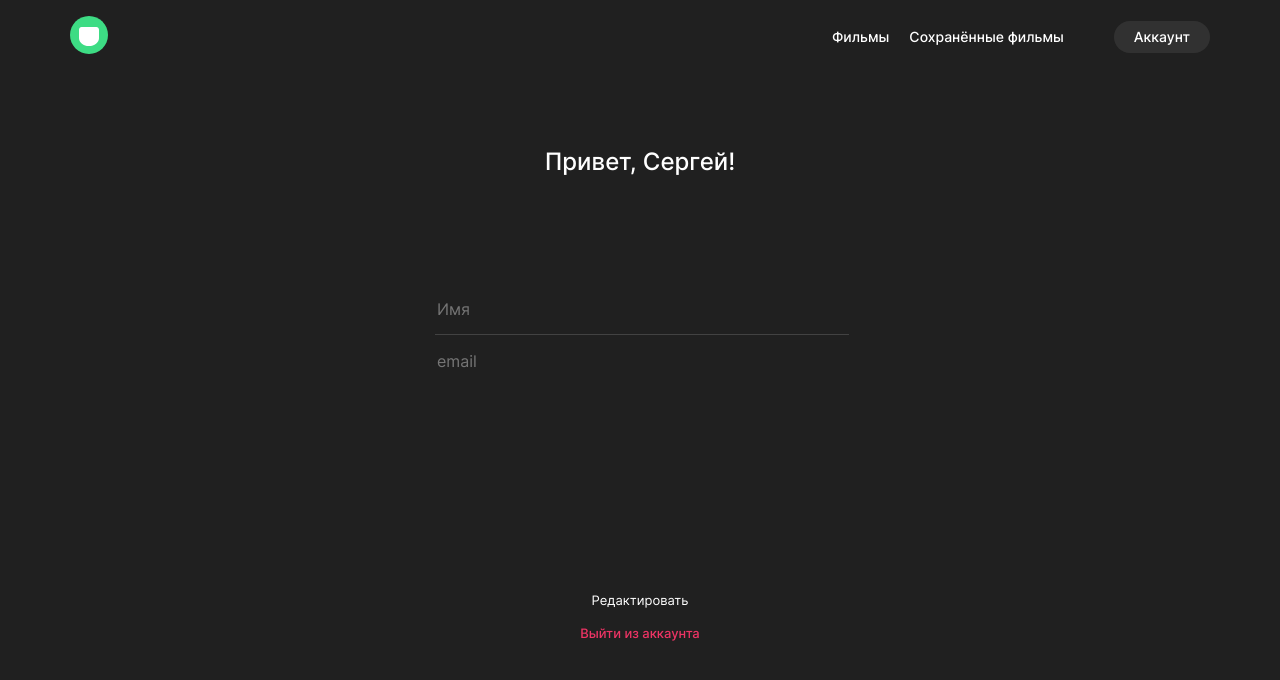
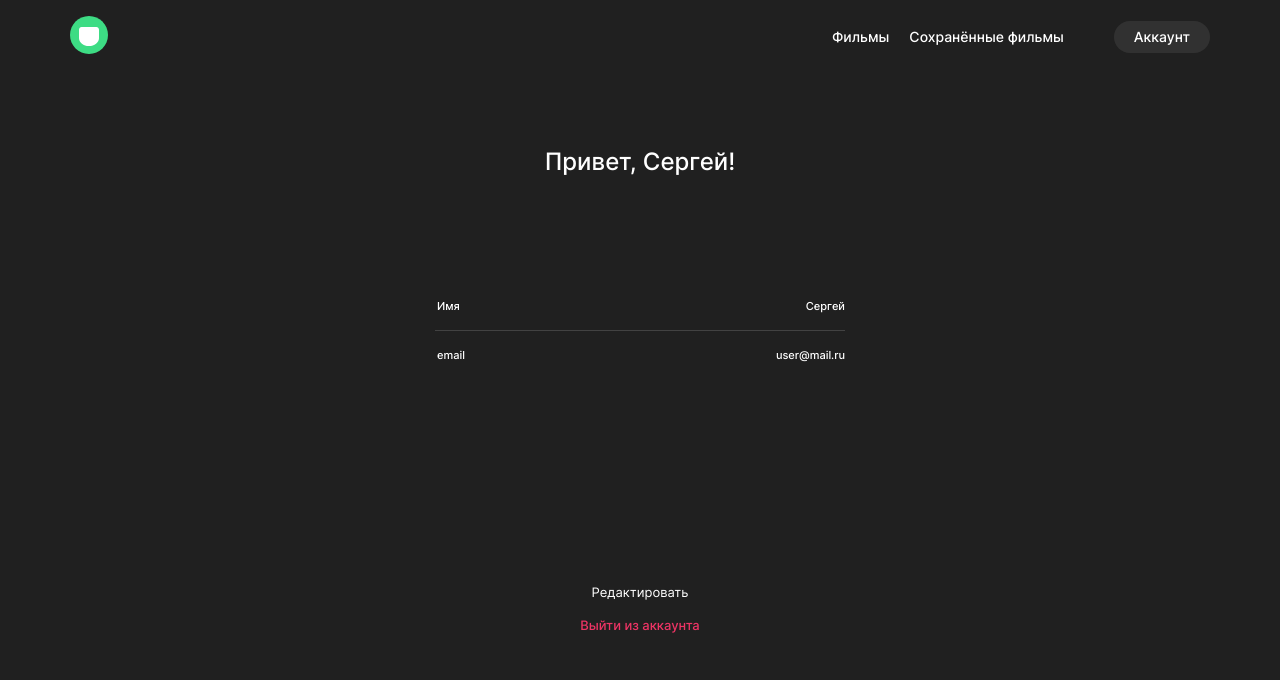
Before and after one commit to stown100/movies-explorer-frontend, a React app: page /profile in a window 1280 px wide. Built offline with nearby package versions, Linux system fonts and the light colour scheme.

Commit message:
Первая проверка

```diff
--- a/src/componenst/Profile/Profile.js
+++ b/src/componenst/Profile/Profile.js
@@ -13,22 +13,32 @@ const Profile = ({ onSignOut }) => {
                 <Header />
                 <div className="profile__title">Привет, Сергей!</div>
                 <form className="profile__form" action="#" noValidate>
+
+                    <div className='profile__form_unit'>
                         <input onChange={e => name.onChange(e)} onBlur={e => name.onBlur(e)}
                             value={name.value} type="text"
                             className={((name.isDirty && name.isEmpty) || (name.isDirty && name.minLengthError) || (name.isDirty && name.maxLengthError))
                                 ? "profile__form_input-red" : "profile__form_input"}
                             placeholder="Имя" required>
                         </input>
+                        <label className='profile__form_label'>
+                            Сергей
+                        </label>
+                    </div>
                     {((name.isDirty && name.isEmpty) || (name.isDirty && name.minLengthError) || (name.isDirty && name.maxLengthError)) && <span className="form__input_span">
                         Введите имя от 2 до 30 символов
                     </span>}
-
+                    <div className='profile__form_unit'>
                         <input onChange={e => email.onChange(e)} onBlur={e => email.onBlur(e)}
                             value={email.value} type="email"
                             className={((email.isDirty && email.isEmpty) || (email.isDirty && email.minLengthError) || (email.isDirty && email.emailError))
                                 ? "profile__form_input-red" : "profile__form_input"} placeholder="email" required>
 
                         </input>
+                        <label className='profile__form_label'>
+                            user@mail.ru
+                        </label>
+                    </div>
                     {((email.isDirty && email.isEmpty) || (email.isDirty && email.minLengthError) || (email.isDirty && email.emailError)) && <span className="form__input_span">
                         Введите email длиной не менее 3 символов
                     </span>}
--- a/src/componenst/Profile/profile__form_input-red.css
+++ b/src/componenst/Profile/profile__form_input-red.css
@@ -1,13 +1,20 @@
 .profile__form_input-red {
     background-color: #202020;
     border: 0;
-    border-bottom: 1px solid #424242;;
+    /* border-bottom: 1px solid #424242;; */
     width: 100%;
-    padding-bottom: 16px;
+    /* padding-bottom: 16px; */
     color: #EE3465;
+    font-weight: 500;
+    font-size: 11px;
+    line-height: 13px;
 }
 
-.profile__form_input-red:last-of-type {
+.profile__form_input-red::placeholder {
+    color: #FFFFFF;
+}
+
+/* .profile__form_input-red:last-of-type {
     padding-bottom: 0;
     padding-top: 17px;
-}
+} */
--- a/src/componenst/Profile/profile__form_input.css
+++ b/src/componenst/Profile/profile__form_input.css
@@ -1,15 +1,42 @@
 .profile__form_input {
     background-color: #202020;
     border: 0;
-    border-bottom: 1px solid #424242;;
     width: 100%;
-    padding-bottom: 16px;
     color: #FFFFFF;
-    align-items: center;
+    font-weight: 500;
+    font-size: 11px;
+    line-height: 13px;
 }
 
-.profile__form_input:last-of-type {
+.profile__form_input::placeholder {
+    color: #FFFFFF;
+}
+
+/* .profile__form_input:last-of-type {
     border-bottom: 0;
     padding-bottom: 0;
     padding-top: 17px;
-}
+} */
+
+.profile__form_label {
+    font-weight: 500;
+    font-size: 11px;
+    line-height: 13px;
+    margin: 0;
+    color: #FFFFFF;
+  }
+
+  .profile__form_unit {
+    display: flex;
+    flex-direction: row;
+    justify-content: space-between;
+    border-bottom: 1px solid #424242;
+    padding-bottom: 16px;
+    align-items: center;
+  }
+
+  .profile__form_unit:last-of-type {
+    border-bottom: 0;
+    padding-bottom: 0;
+    padding-top: 17px;
+  }
--- a/src/utils/Auth.js
+++ b/src/utils/Auth.js
@@ -41,3 +41,15 @@ export const login = (email, password) => {
             }
         })
 };
+
+export const getContent = (token) => {
+    return fetch(`${BASE_URL}/users/me`, {
+        method: 'GET',
+        headers: {
+            "Content-Type": "application/json",
+            "Authorization": `Bearer ${token}`
+        },
+    })
+        .then(handleResponse)
+        .then(data => data)
+}
```
Lines whose indentation alone changed are shown as unchanged.
